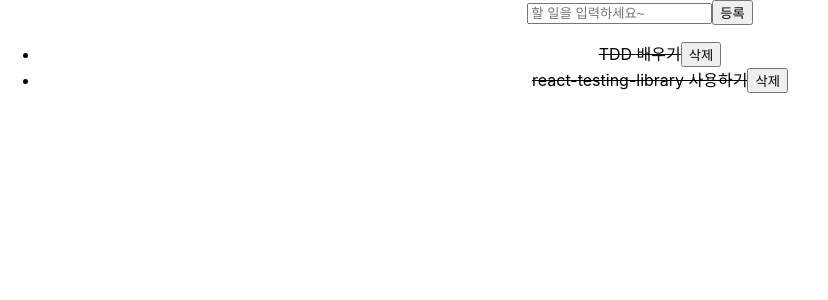
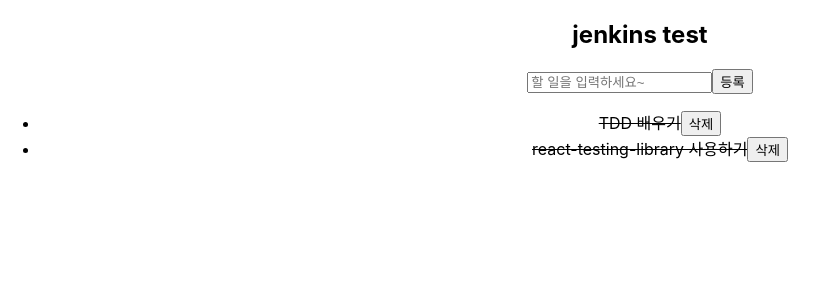
Before and after one commit to emsthf/rtl-tdd-todos, a React (Create React App) app: page / in a window 1280 px wide. Shown: the top 300 px of the page, without its empty margins (0-828 px from the left). Built offline with nearby package versions, Linux system fonts and the light colour scheme.

Commit message:
jenkins with github

```diff
--- a/src/App.js
+++ b/src/App.js
@@ -4,6 +4,7 @@
 function App() {
   return (
     <div className="App">
+      <h2>jenkins test</h2>
       <TodoApp />
     </div>
   );
```
